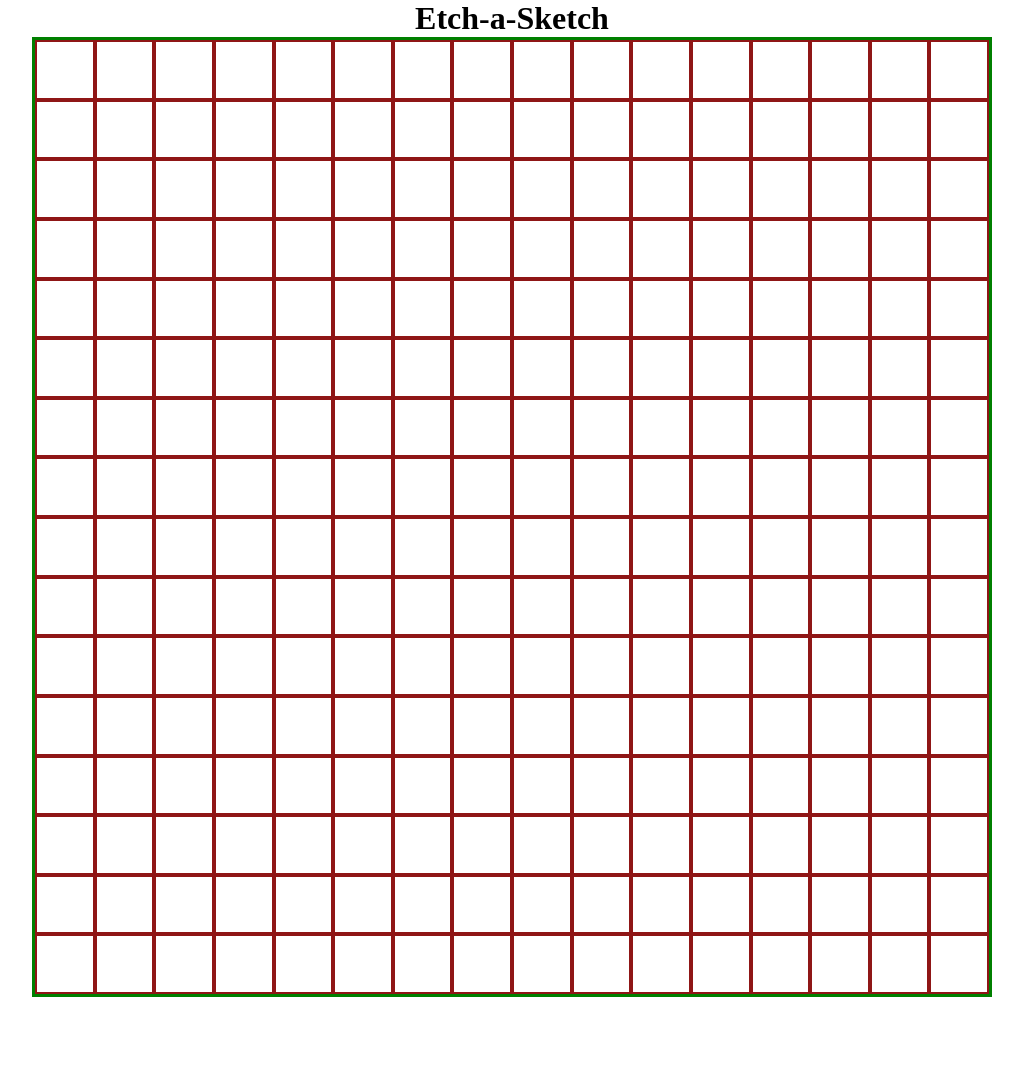
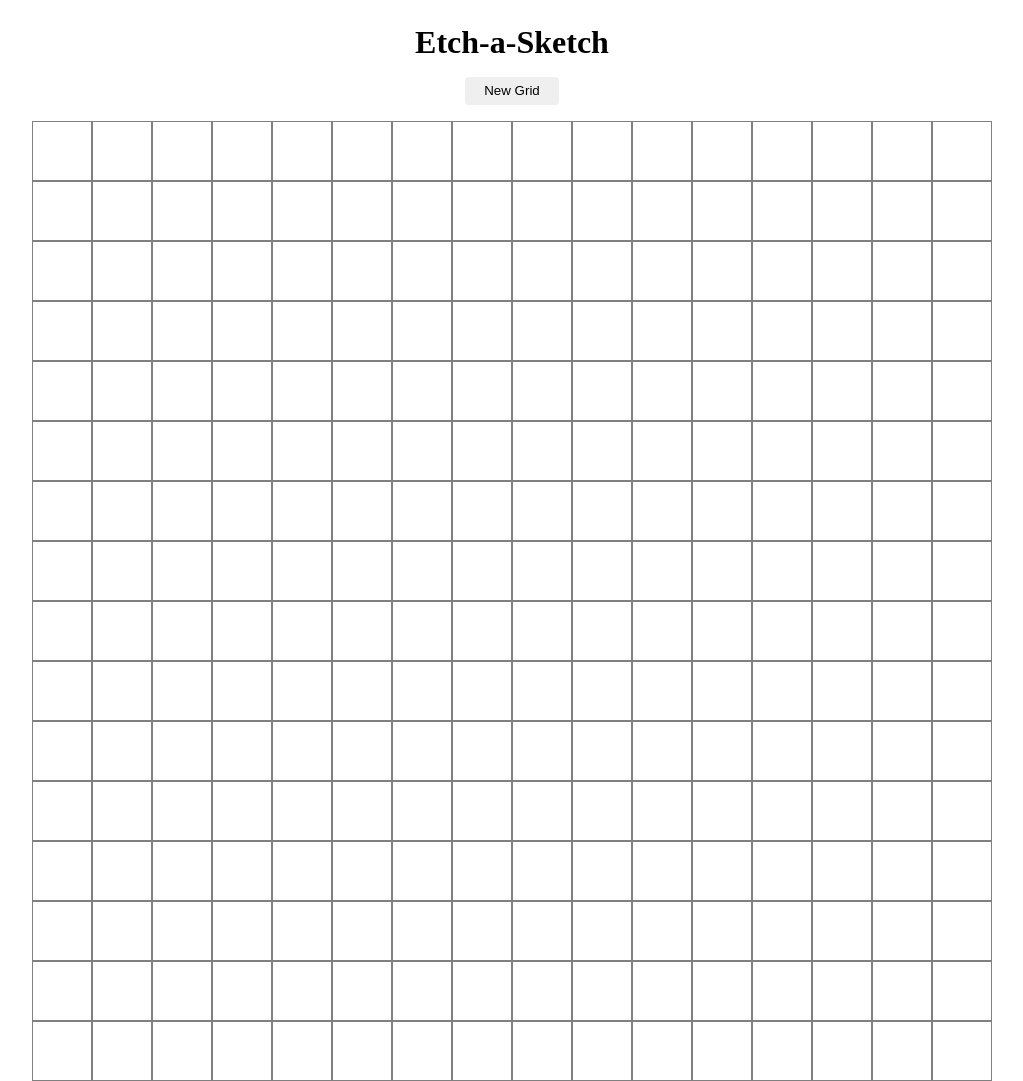
Before and after one commit to santisica29/Etch-a-Sketch, a plain HTML site: page index.html in a window 1280 px wide. Shown: the whole page, without its empty margins (128-1151 px from the left). Before the commit the page ends 997 px from the top, so only its background shows below. Drawn offline with Linux system fonts and the light colour scheme.

Commit message:
made grid scalable and added mouseover color function

```diff
--- a/index.html
+++ b/index.html
@@ -9,6 +9,7 @@
 </head>
 <body>
     <h1>Etch-a-Sketch</h1>
+    <button>New Grid</button>
     <div class="container"></div>
 </body>
 </html>
--- a/main.js
+++ b/main.js
@@ -1,21 +1,45 @@
-const container = document.querySelector('.container');
-const containerWidth = container.clientWidth;
-
+const container = document.querySelector(".container");
+const btn = document.querySelector("button");
 createGrid();
 
-function createGrid(squares = 16){
-    container.innerHTML = "";
+btn.addEventListener("click", createNewGrid);
 
-    let numOfSquares = squares * squares;
-    let sizeOfSquares = containerWidth / squares;
+function createNewGrid() {
+  let flag = false;
+  let newGridSize = 0;
 
-    for (let i = 1; i <= numOfSquares; i++){
-        const grid = document.createElement('div');
-        grid.style.width = `${sizeOfSquares}px`;
-        grid.style.height = `${sizeOfSquares}px`;
+  while (flag === false) {
+    newGridSize = prompt("num of squares? (1-100)");
 
-        grid.classList.add('square');
-        container.appendChild(grid);
+    if (newGridSize > 100 || newGridSize < 1) {
+      alert("invalid number, try again");
+    } else {
+      flag = true;
+    }
+  }
 
-    }
+  createGrid(newGridSize);
 }
+createGrid();
+
+function createGrid(squares = 16) {
+  container.innerHTML = "";
+
+  let numOfSquares = squares * squares;
+
+  for (let i = 1; i <= numOfSquares; i++) {
+    const grid = document.createElement("div");
+    grid.style.setProperty("min-width", `calc(100% / ${squares})`);
+
+    grid.classList.add("square");
+    container.appendChild(grid);
+  }
+
+  const grids = document.querySelectorAll(".square");
+  grids.forEach((sq) => {
+    sq.addEventListener("mouseover", (event) => {
+      event.target.style.background = "lightblue";
+    });
+    console.log(1);
+  });
+}
--- a/style.css
+++ b/style.css
@@ -1,4 +1,4 @@
-*{
+* {
   box-sizing: border-box;
   margin: 0;
   padding: 0;
@@ -6,16 +6,31 @@
 
 h1 {
   text-align: center;
+  margin-top: 1.5rem;
+}
+
+button {
+  display: block;
+  margin: 1rem auto;
+  padding: 0.4rem 1.2rem;
+  border: none;
+  border-radius: 4px;
+  cursor: pointer;
+  transition: all 0.3s;
+}
+
+button:hover {
+  background-color: black;
+  color: white;
 }
 .container {
   margin: auto;
   width: 960px;
-    border: 3px solid green;
   display: flex;
   flex-wrap: wrap;
-    aspect-ratio: 1/1;
 }
 
 .square {
-    border: 2px solid rgb(143, 22, 22);
+  border: 1.5px solid grey;
+  aspect-ratio: 1/1;
 }
```
Lines whose indentation alone changed are shown as unchanged.
